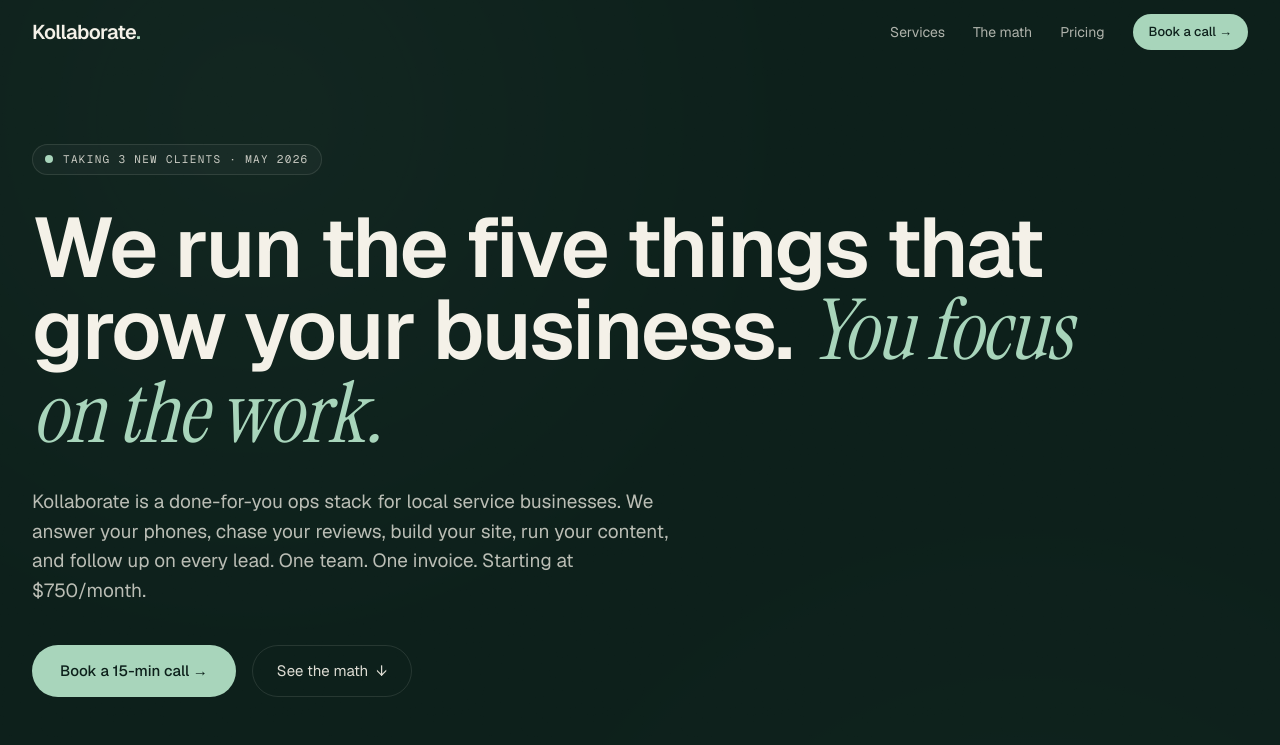
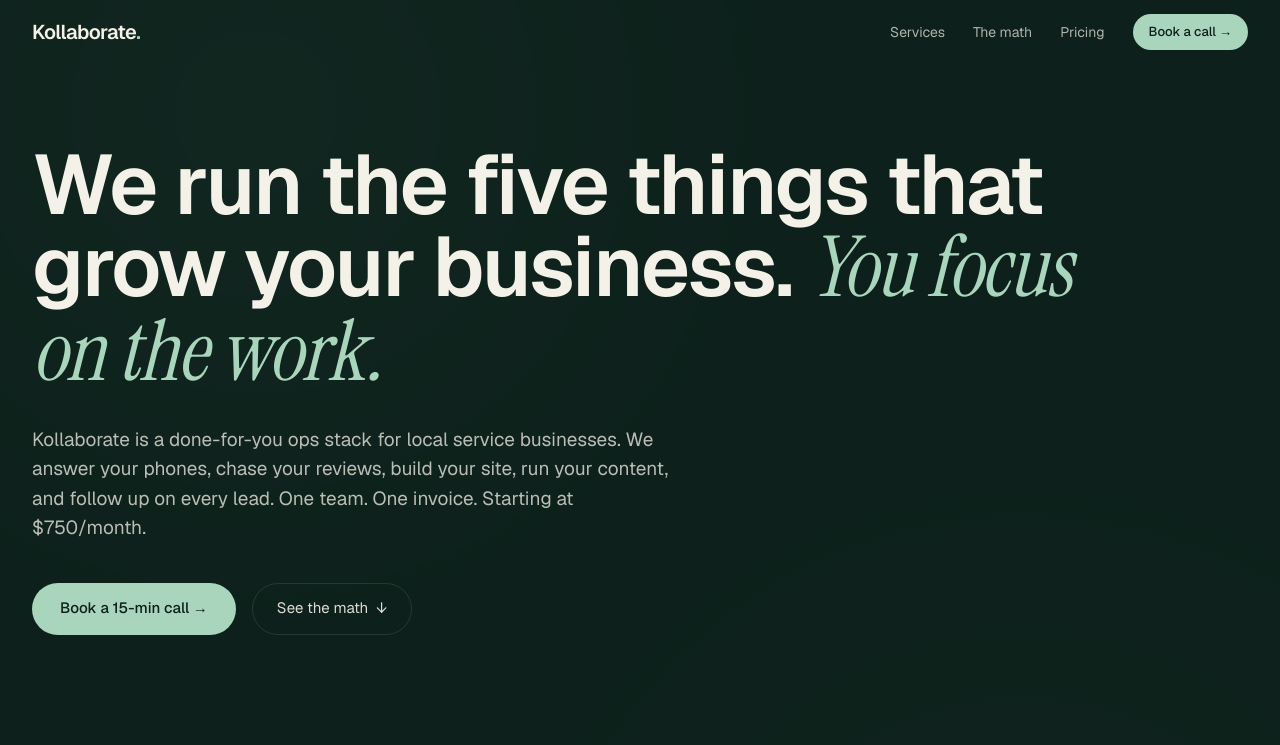
Before and after one commit to YosefBrodt/kollaborate-claude, a Next.js app: page / in a window 1280 px wide. Shown: the top 745 px of the page. Built offline with nearby package versions, Linux system fonts and the light colour scheme.

Commit message:
Remove May 2026 status strip from hero

```diff
--- a/src/app/page.tsx
+++ b/src/app/page.tsx
@@ -49,21 +49,8 @@ function Hero() {
       />
 
       <div className="relative mx-auto max-w-7xl px-5 sm:px-8 pt-32 pb-20 sm:pt-36 sm:pb-28">
-        {/* status strip */}
-        <FadeUp onView={false} duration={0.6}>
-          <div className="inline-flex items-center gap-2.5 rounded-full border border-[var(--border-on-dark)] bg-white/[0.03] px-3 py-1.5">
-            <span className="relative flex h-2 w-2">
-              <span className="absolute inline-flex h-full w-full animate-ping rounded-full bg-[var(--accent-bright)] opacity-60" />
-              <span className="relative inline-flex h-2 w-2 rounded-full bg-[var(--accent-bright)]" />
-            </span>
-            <span className="font-mono text-[11px] tracking-[0.12em] text-[var(--text-inverse)]/80">
-              TAKING 3 NEW CLIENTS · MAY 2026
-            </span>
-          </div>
-        </FadeUp>
-
-        <FadeUp onView={false} delay={0.08} duration={0.7}>
-          <h1 className="mt-8 font-display font-semibold tracking-[-0.035em] leading-[0.98] text-[44px] sm:text-[64px] lg:text-[84px] max-w-[1100px]">
+        <FadeUp onView={false} duration={0.7}>
+          <h1 className="font-display font-semibold tracking-[-0.035em] leading-[0.98] text-[44px] sm:text-[64px] lg:text-[84px] max-w-[1100px]">
             We run the five things that grow your business.{" "}
             <span className="font-serif italic font-normal text-[var(--accent-bright)] tracking-[-0.01em]">
               You focus on the work.
```
